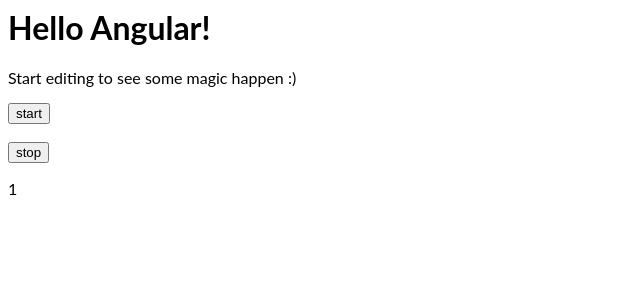
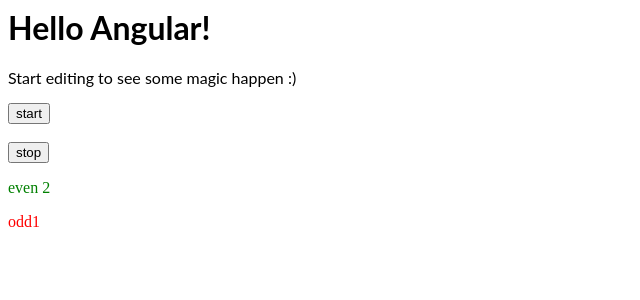
Before and after one commit to sindhuraprogrammer/angular-assignment-4, an Angular app: page / in a window 1280 px wide. Both pictures are taken after a click on the button "start". Shown: the top 300 px of the page, without its empty margins (0-640 px from the left). Built offline with nearby package versions, Linux system fonts and the light colour scheme.

Commit message:
9 files modified

```diff
--- a/src/app/app.component.html
+++ b/src/app/app.component.html
@@ -6,11 +6,9 @@
 
 
 
-<app-game-control (ClickOnStart)="received($event)">
+<app-game-control (ClickOnStart)="received($event)" > </app-game-control>
 
- </app-game-control>
- <p>{{numberGenerated}}</p>
 
-<!--
-<app-even *ngIf="sendToChild=='even'"[takingFromParent]='numberGenerated'></app-even>
-<app-odd [takingFromParent]='sendToChild'></app-odd> -->
+ <app-even [toevenchild]=num *ngFor ="let num of numbers"></app-even>
+
+ <app-odd [tooddchild]=num *ngFor ="let num of numbers"></app-odd>
--- a/src/app/app.component.ts
+++ b/src/app/app.component.ts
@@ -7,17 +7,13 @@
 })
 export class AppComponent  {
   name = 'Angular';
-  sendTochild;
-  numberGenerated;
+
   numbers=[];
 
 
 
-received(message:any){
-
-this.numberGenerated = message;
-// (message % 2 === 0)? this.sendTochild = "even" :  this.sendTochild = "odd";
- //console.log(message);
+received(message:number){
+ this.numbers.push(message);
 }
 
 }
--- a/src/app/even/even.component.css
+++ b/src/app/even/even.component.css
@@ -0,0 +1,3 @@
+p{
+  color: green;
+}
--- a/src/app/even/even.component.html
+++ b/src/app/even/even.component.html
@@ -1 +1 @@
-<p>{{takingFromParent}}</p>
+<p *ngIf='toevenchild % 2 === 0'>even {{toevenchild}} </p>
--- a/src/app/even/even.component.ts
+++ b/src/app/even/even.component.ts
@@ -6,7 +6,7 @@
   styleUrls: ['./even.component.css']
 })
 export class EvenComponent implements OnInit {
-@Input() takingFromParent:number;
+@Input() toevenchild:number;
   constructor() { }
 
   ngOnInit() {
--- a/src/app/game-control/game-control.component.ts
+++ b/src/app/game-control/game-control.component.ts
@@ -6,11 +6,11 @@
   styleUrls: ['./game-control.component.css']
 })
 export class GameControlComponent implements OnInit {
-@Output() ClickOnStart = new EventEmitter<any>();
+@Output() ClickOnStart = new EventEmitter<number>();
 
 
 interval;
-i=0;
+i=1;
   constructor() { }
   ngOnInit() {
   }
--- a/src/app/odd/odd.component.css
+++ b/src/app/odd/odd.component.css
@@ -0,0 +1,3 @@
+p{
+  color: red;
+}
--- a/src/app/odd/odd.component.html
+++ b/src/app/odd/odd.component.html
@@ -1 +1 @@
-<p>{{takingFromParent}}</p>
+<p *ngIf="tooddchild % 2 !==0">odd{{tooddchild}}</p>
--- a/src/app/odd/odd.component.ts
+++ b/src/app/odd/odd.component.ts
@@ -6,7 +6,7 @@
   styleUrls: ['./odd.component.css']
 })
 export class OddComponent implements OnInit {
-@Input() takingFromParent:string;
+@Input() tooddchild:number;
   constructor() { }
 
   ngOnInit() {
```
